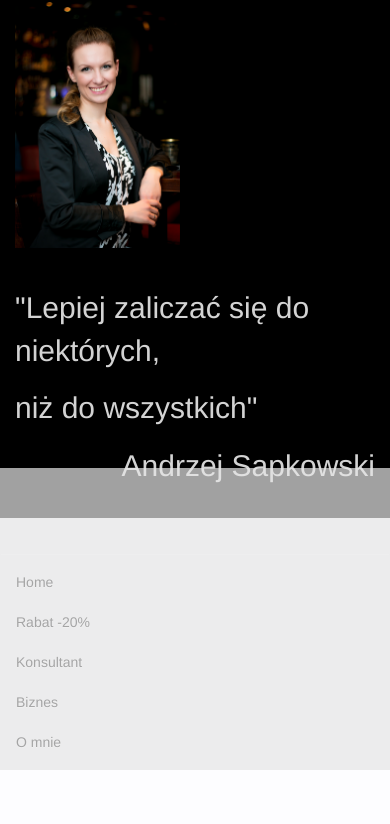
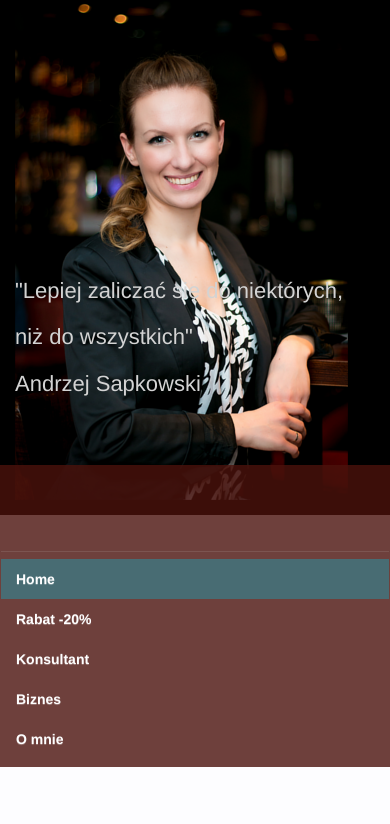
Before and after one commit to meftek/LZwebPage, a plain HTML site: page index.html in a window 390 px wide. Both pictures are taken after a click on the button "Toggle navigation". Shown: the top 824 px of the page. Drawn offline with nearby package versions, Linux system fonts and the light colour scheme.

Commit message:
navbar colors

```diff
--- a/css/stylesheet.css
+++ b/css/stylesheet.css
@@ -4,11 +4,11 @@ body{
     background: #FDFDFF;
 
 }
-.jumbotron img{
+/*.jumbotron img{
     max-width: 100%;
     height:auto;
     display: block;
-}
+}*/
 
 .jumbotron {
     background-color: black;
@@ -22,6 +22,19 @@ body{
 #cytat{
     padding-top: 10%;
 }
+
+#maindiv{
+    position:relative;
+}
+#first{
+    position:relative;
+}
+
+#second{
+    position:absolute;
+    top:40%;
+    left:35%;
+    }
 
 #pbbox{
     min-height: 50px;
@@ -38,15 +51,29 @@ h4{
 }
 
 /*zmiana koloru czcionki navbar*/
-.navbar-light .navbar-nav > li> a,
+.navbar-light .navbar-nav > li> a{
+    color:white;
+    font-weight: 600;
+}
 .navbar-light .navbar-nav > li> a:hover,
 .navbar-light .navbar-nav > li> a:focus{
-    color: gray;
+    color: white;
+    font-weight: 600;
+    background-color: #08282E;
 }
+/*link active */
+.navbar-light .navbar-nav > .active > a,
+.navbar-light .navbar-nav > .active > a:hover,
+.navbar-light .navbar-nav > .active > a:focus {
+    color: white;
+    background-color: #1b4951;
+}
+
+
 
 .navbar {
   border-radius: 0 ;
-    opacity: 0.7;
+    opacity: 0.8;
     margin-top: -50px;;
 }
 
@@ -79,7 +106,23 @@ footer{
 
 
 
+@media (min-width: 768px){
+    #second{
+     left:45%;
+        text-align: right;
+    }
+}
 
+@media (max-width: 576px){
+    #second{
+        top: 55%;
+        left: auto;
+    }
+        .jumbotron p{
+            font-size: 22px;
+            font-weight: 400;
+                     }
+    }
 
 /*@media (min-width: 768px) {
   .navbar-nav {
@@ -87,3 +130,30 @@ footer{
   }
 }
 */
+
+
+/* As hex codes */
+
+.color-primary-0 { color: #4B120C }	/* Main Primary color */
+.color-primary-1 { color: #D2D2D2 }
+.color-primary-2 { color: #ED5B4C }
+.color-primary-3 { color: #020000 }
+.color-primary-4 { color: #000000 }
+
+.color-secondary-1-0 { color: #4B2B0C }	/* Main Secondary color (1) */
+.color-secondary-1-1 { color: #D2D2D2 }
+.color-secondary-1-2 { color: #ED9A4C }
+.color-secondary-1-3 { color: #020100 }
+.color-secondary-1-4 { color: #000000 }
+
+.color-secondary-2-0 { color: #08282E }	/* Main Secondary color (2) */
+.color-secondary-2-1 { color: #818181 }
+.color-secondary-2-2 { color: #318392 }
+.color-secondary-2-3 { color: #000101 }
+.color-secondary-2-4 { color: #000000 }
+
+.color-complement-0 { color: #093914 }	/* Main Complement color */
+.color-complement-1 { color: #9F9F9F }
+.color-complement-2 { color: #39B354 }
+.color-complement-3 { color: #000200 }
+.color-complement-4 { color: #000000 }
--- a/index.html
+++ b/index.html
@@ -29,14 +29,18 @@
         <header class="jumbotron">
             <div class="container">
                 <div class="row">
-                    <div class="col-xs-6 col-sm-4 col-md-4">
+                    <div class="col-xs-12" id="maindiv">
+                    <div id="first">
+                    <!--<div class="col-xs-6 col-sm-4 col-md-4">-->
                     <img src="photos/lidia2.png" class="img-responsive" alt="Responsive image">
                     </div>
-                    <div class="col-xs-12 col-sm-8 col-md-7 col-md-offset-1" id="cytat">
+                    <!--<div class="col-xs-12 col-sm-8 col-md-7 col-md-offset-1" id="cytat">-->
+                    <div id="second">
                     <p>"Lepiej zaliczać się do niektórych,</p>
                         <p>niż do wszystkich"</p>
-                        <p style="text-align:right;" >Andrzej Sapkowski</p>
+                        <p >Andrzej Sapkowski</p>
                     </div>
+                        </div>
                 </div>
 
             </div>
@@ -45,7 +49,7 @@
 
             <div class="container-fluid" id="maincontent">
                 <div class="row">
-                    <nav class="navbar navbar-light" style="background-color: #e6e6e6;">
+                    <nav class="navbar navbar-light" style="background-color: #4b120c;">
                     <div class="container-fluid">
     <!-- Brand and toggle get grouped for better mobile display -->
                         <div class="navbar-header">
```
